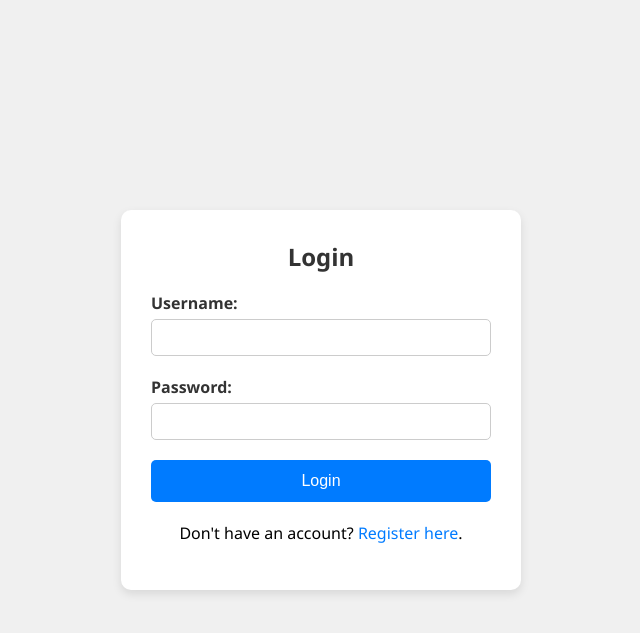
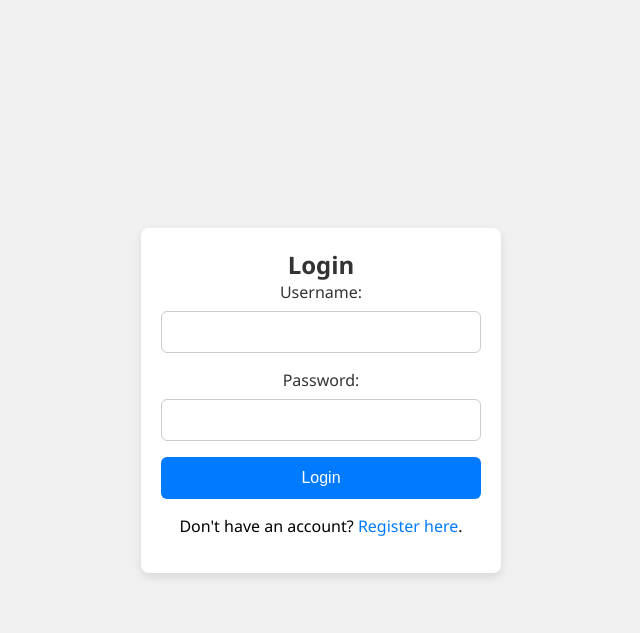
Before and after one commit to STEM-Mavericks/WasteX, a Flask app: template Codes/templates/login.html in a window 1280 px wide. Shown: the top 633 px of the page, without its empty margins (319-959 px from the left). Run offline with Flask 3, Linux system fonts and the light colour scheme; the template is opened without the code that fills it, so the values that code supplies are empty.

Commit message:
Updates files

```diff
--- a/Codes/static/auth.css
+++ b/Codes/static/auth.css
@@ -1,3 +1,4 @@
+/* General Styles */
 body {
     font-family: 'Segoe UI', Tahoma, Geneva, Verdana, sans-serif;
     background-color: #f0f0f0;
@@ -10,37 +11,38 @@ body {
 
 .container {
     background-color: #ffffff;
-    border-radius: 10px;
-    box-shadow: 0 4px 10px rgba(0, 0, 0, 0.1);
-    width: 400px;
-    padding: 30px;
+    border-radius: 8px;
+    box-shadow: 0 4px 8px rgba(0, 0, 0, 0.1);
+    width: 360px;
+    padding: 20px;
     box-sizing: border-box;
+    text-align: center;
 }
 
 h2 {
-    margin-top: 0;
-    text-align: center;
+    margin: 0;
     color: #333;
 }
 
 form div {
-    margin-bottom: 20px;
+    margin-bottom: 16px;
 }
 
 label {
     display: block;
-    margin-bottom: 5px;
-    font-weight: bold;
+    margin-bottom: 8px;
+    font-weight: 500;
     color: #333;
 }
 
 input[type="text"],
 input[type="password"] {
     width: 100%;
-    padding: 10px;
-    border-radius: 5px;
+    padding: 12px;
+    border-radius: 6px;
     border: 1px solid #ccc;
     box-sizing: border-box;
+    font-size: 14px;
 }
 
 button {
@@ -49,9 +51,10 @@ button {
     background-color: #007bff;
     color: #ffffff;
     border: none;
-    border-radius: 5px;
+    border-radius: 6px;
     font-size: 16px;
     cursor: pointer;
+    transition: background-color 0.3s ease;
 }
 
 button:hover {
@@ -59,7 +62,7 @@ button:hover {
 }
 
 p {
-    text-align: center;
+    margin-top: 16px;
 }
 
 a {
@@ -70,22 +73,27 @@ a {
 a:hover {
     text-decoration: underline;
 }
+
+/* Flash Messages */
 .flash-messages {
     margin-bottom: 20px;
 }
 
 .flash {
-    padding: 10px;
-    border-radius: 5px;
-    margin-bottom: 10px;
+    padding: 12px;
+    border-radius: 6px;
+    margin-bottom: 12px;
+    font-size: 14px;
 }
 
 .flash.success {
     background-color: #d4edda;
     color: #155724;
+    border: 1px solid #c3e6cb;
 }
 
 .flash.error {
     background-color: #f8d7da;
     color: #721c24;
+    border: 1px solid #f5c6cb;
 }
--- a/Codes/templates/login.html
+++ b/Codes/templates/login.html
@@ -9,6 +9,17 @@
 <body>
     <div class="container">
         <h2>Login</h2>
+
+        {% with messages = get_flashed_messages(with_categories=true) %}
+            {% if messages %}
+                <div class="flash-messages">
+                    {% for category, message in messages %}
+                        <div class="flash {{ category }}">{{ message }}</div>
+                    {% endfor %}
+                </div>
+            {% endif %}
+        {% endwith %}
+
         <form method="POST" action="{{ url_for('login') }}">
             <div>
                 <label for="username">Username:</label>
--- a/Codes/templates/register.html
+++ b/Codes/templates/register.html
@@ -10,8 +10,7 @@
     <div class="container">
         <h2>Register</h2>
 
-        <!-- Display flash messages -->
-        {% with messages = get_flashed_messages(with_categories=True) %}
+        {% with messages = get_flashed_messages(with_categories=true) %}
             {% if messages %}
                 <div class="flash-messages">
                     {% for category, message in messages %}
```
Also changed, not shown: Codes/data.db.
